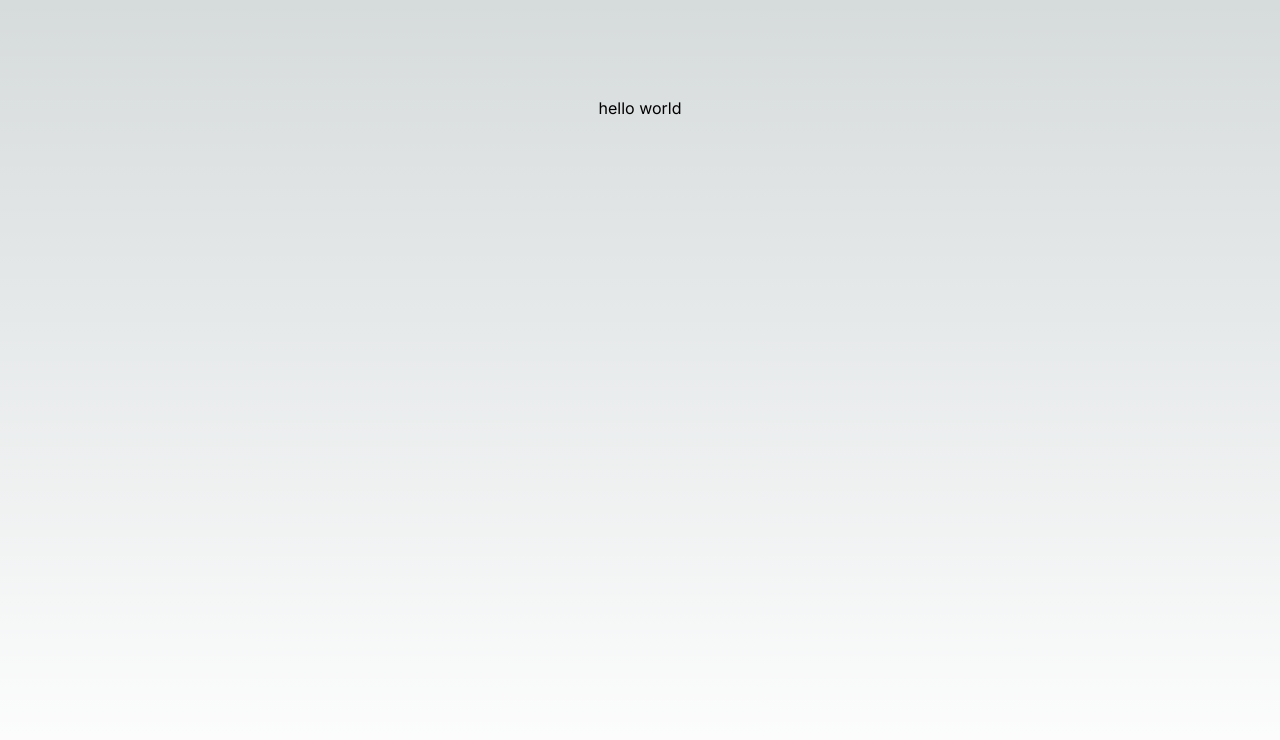
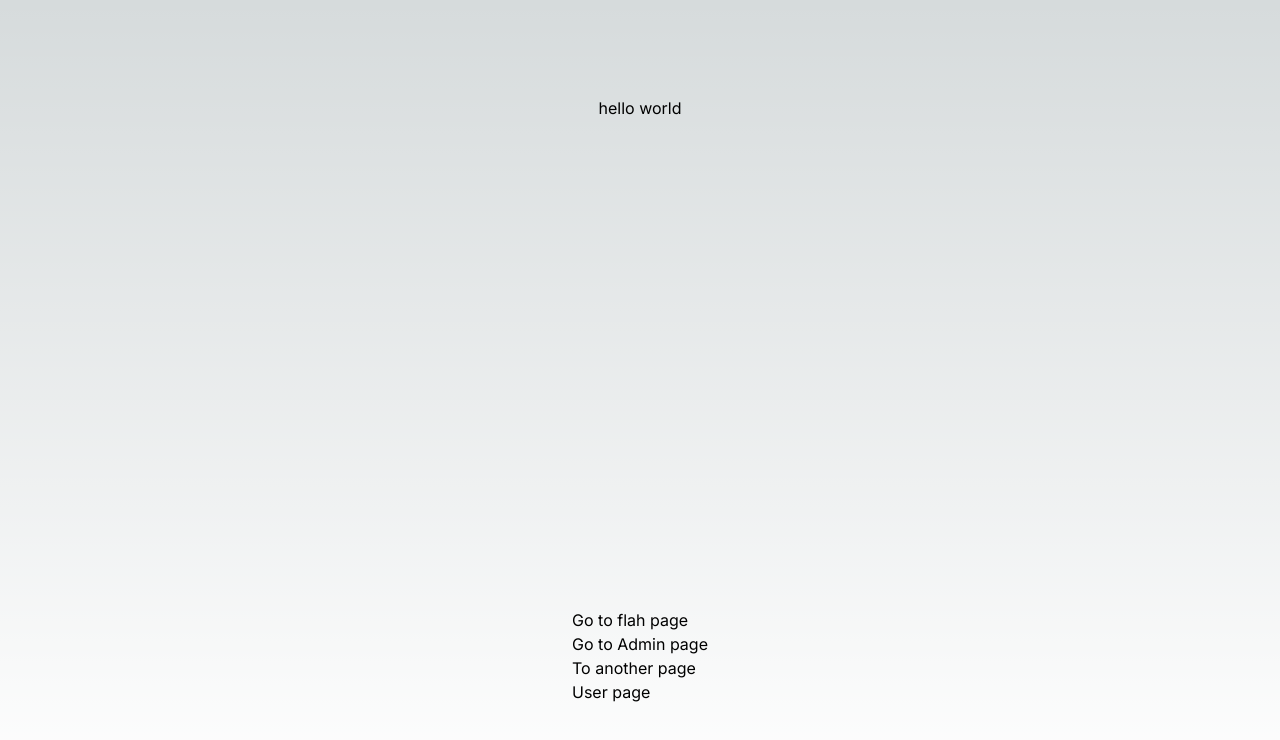
Before and after one commit to usamafarooqui/nextjs-1, a Next.js app: page / in a window 1280 px wide. Shown: the top 740 px of the page. Built offline with nearby package versions, Linux system fonts and the light colour scheme.

Commit message:
Leaned Link

```diff
--- a/src/app/page.js
+++ b/src/app/page.js
@@ -1,10 +1,11 @@
+import LearningLink from "@/components/LearningLink";
 import Image from "next/image";
 
 export default function Home() {
   return (
     <main className="flex min-h-screen flex-col items-center justify-between p-24">
       <h1>hello world</h1>
-      <p></p>
+      <LearningLink />
     </main>
   );
 }
--- /dev/null
+++ b/src/components/LearningLink.js
@@ -0,0 +1,17 @@
+import Link from 'next/link'
+import React from 'react'
+
+const LearningLink = () => {
+    const id = 4;
+
+  return (
+    <div>Go to flah page
+
+    <div> <Link href="/admin/dashboard">Go to Admin page</Link></div>
+    <h1>To another page</h1>
+    <Link href={`/users/profile/${id}`}> User page</Link>
+    </div>
+  )
+}
+
+export default LearningLink
```
